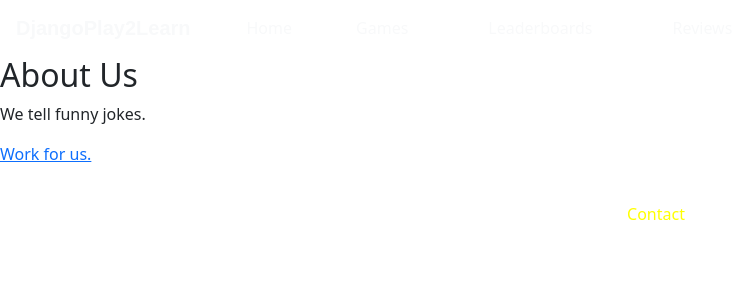
After one commit to QPickens/Complete---Play2Learn, a Django app: template templates/pages/about_us.html in a window 1280 px wide. The commit adds this page. Shown: the top 300 px of the page, without its empty margins (0-748 px from the left). Run offline with Django 4.2, Linux system fonts and the light colour scheme; the template is opened without the code that fills it, so the values that code supplies are empty; some libraries are stand-ins or nearby versions.

Commit message:
Initial commit

```diff
--- a/games/urls.py
+++ b/games/urls.py
@@ -1,9 +1,11 @@
 from django.urls import path
 
-from games.views import MathFactsView, AnagramHuntView
+from games.views import AboutUsView, HomePageView, MathFactsView, AnagramHuntView
 
 app_name = 'games'
 urlpatterns = [
+    path('about-us/', AboutUsView.as_view(), name='about-us'),
+    path('', HomePageView.as_view(), name='homepage'),
     path('math-facts/', MathFactsView.as_view(), name='math-facts'),
     path('anagram-hunt/', AnagramHuntView.as_view(), name='anagram-hunt'),
 ]
--- a/games/views.py
+++ b/games/views.py
@@ -6,6 +6,9 @@ from django.views.generic import TemplateView
 class HomePageView(TemplateView):
     template_name = 'pages/home.html'
 
+class AboutUsView(TemplateView):
+    template_name = 'pages/about_us.html'
+
 class MathFactsView(TemplateView):
     template_name = "math-facts.html"
 
--- a/templates/pages/_base.html
+++ b/templates/pages/_base.html
@@ -8,7 +8,7 @@
 <meta name="viewport" content="width=device-width, initial-scale=1">
 <link rel="stylesheet" href="{% static 'css/main.css' %}" />
 <link href="https://cdn.jsdelivr.net/npm/bootstrap@5.3.0-alpha1/dist/css/bootstrap.min.css" rel="stylesheet" integrity="sha384-GLhlTQ8iRABdZLl6O3oVMWSktQOp6b7In1Zl3/Jr59b6EGGoI1aFkw7cmDA6j6gD" crossorigin="anonymous">
-<script src="https://kit.fontawesome.com/f804978a2a.js" crossorigin="anonymous"></script>
+<script src="https://kit.fontawesome.com/56e801b86d.js" crossorigin="anonymous"></script></script>
 <script defer src="http://localhost:8080/js/chunk-vendors.js"></script>
 <script defer src="http://localhost:8080/js/app.js"></script>
 <link rel="shortcut icon" type="image/png" href="{% static 'images/favicon.png' %}">
--- /dev/null
+++ b/templates/pages/about_us.html
@@ -0,0 +1,8 @@
+{% extends "_base.html" %}
+
+{% block title %}About Us{% endblock %}
+{% block main %}
+  <h2>About Us</h2>
+  <p>We tell funny jokes.</p>
+  <p><a href="{% url 'jobs:app' %}">Work for us.</a></p>
+{% endblock %}
```
